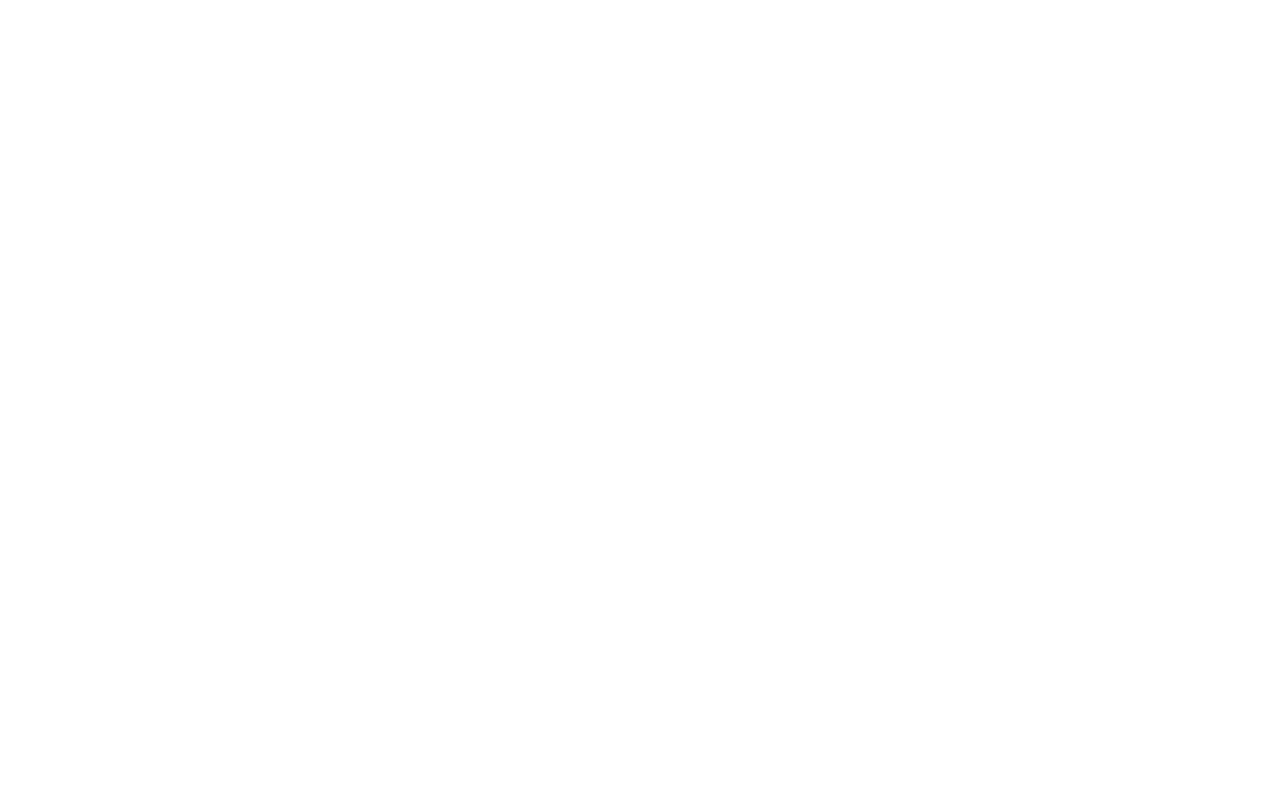
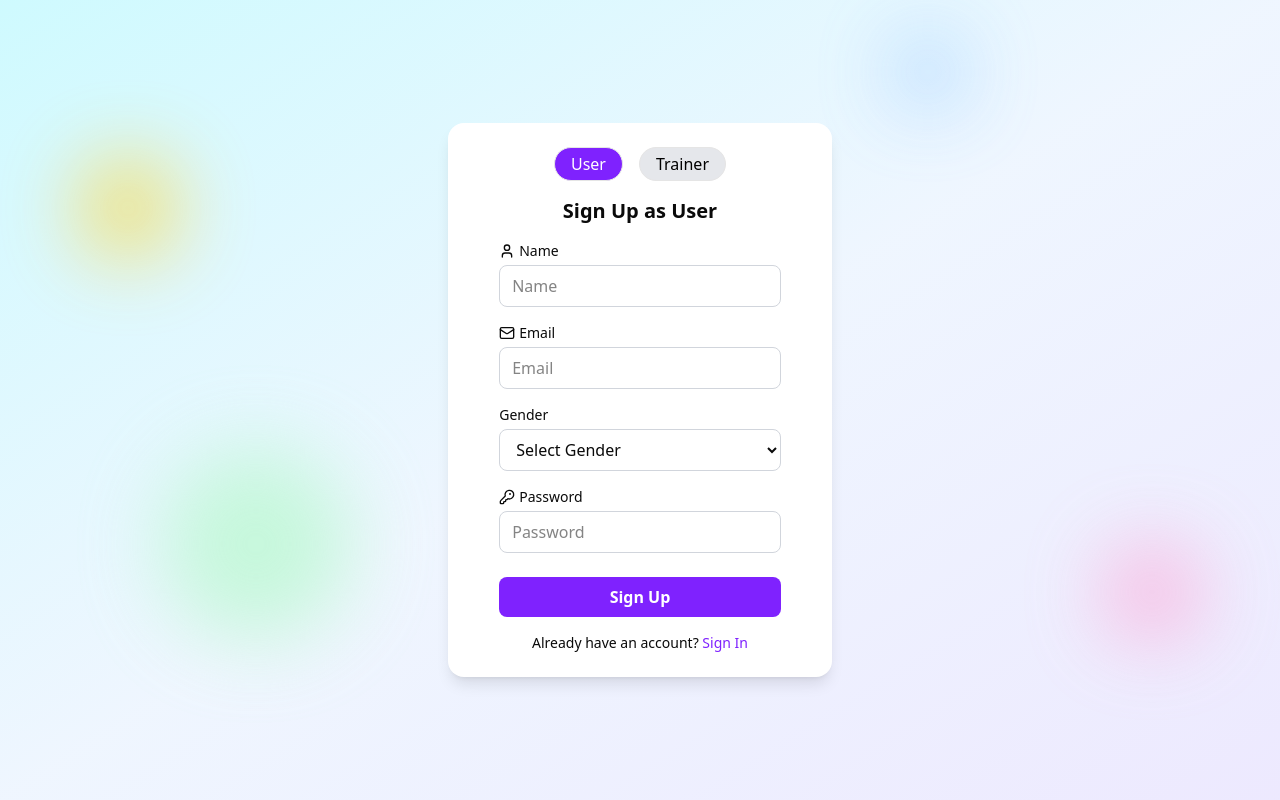
Before and after one commit to Praveenkumar02023/fit-connect, a React (Vite) app in the folder frontend/: page /signup/user in a window 1280 px wide. Before the commit this address had no page. Built offline with nearby package versions, Linux system fonts and the light colour scheme.

Commit message:
add Signin and Signup components for user and trainer

```diff
--- a/frontend/src/App.jsx
+++ b/frontend/src/App.jsx
@@ -1,19 +1,21 @@
-import React from 'react';
 import './App.css';
-import { BrowserRouter as Router, Routes, Route } from 'react-router-dom';
-
-import Home from './components/Home';
+import { BrowserRouter as Router, Routes, Route, Navigate } from 'react-router-dom';
 import Signin from './components/Signin';
 import Signup from './components/Signup';
- import Feed from './components/Feed';
+import Home from './components/Home';
+
 
 function App() {
   return (
     <Router>
       <Routes>
         <Route path="/" element={<Home />} />
-        <Route path="/signin" element={<Signin />} />
-        <Route path="/signup" element={<Signup />} />
+        <Route path="/signup/:role" element={<Signup />} />
+                <Route path="/signin/:role" element={<Signin />} />
+
+                {/* Redirects to default 'user' role */}
+                <Route path="/signup" element={<Navigate to="/signup/user" />} />
+                <Route path="/signin" element={<Navigate to="/signin/user" />} />
       </Routes>
     </Router>
   );
--- a/frontend/src/components/Signin.jsx
+++ b/frontend/src/components/Signin.jsx
@@ -1,22 +1,27 @@
 import React, { useRef } from 'react';
 import { Mail, KeyRoundIcon } from 'lucide-react';
-import { Link } from 'react-router-dom';
+import { Link, useParams, useNavigate } from 'react-router-dom';
 
 const Signin = () => {
   const emailRef = useRef(null);
   const passwordRef = useRef(null);
 
+  const { role } = useParams(); // Get 'user' or 'trainer' from URL
+  const navigate = useNavigate();
+
+  const currentRole = role === 'trainer' ? 'Trainer' : 'User'; // default to User
+
   const handleSignin = () => {
     const email = emailRef.current.value;
     const password = passwordRef.current.value;
+    console.log(`Role: ${currentRole}`);
     console.log('Email:', email);
     console.log('Password:', password);
-
   };
 
   return (
     <div className="relative h-screen w-screen flex items-center justify-center bg-gradient-to-br from-violet-100 via-cyan-50 to-blue-50">
-
+      {/* Animated Background */}
       <div className="h-full w-full absolute inset-0">
         <div className="absolute bottom-40 right-20 h-24 w-24 rounded-full bg-violet-300 blur-2xl animate-pulse"></div>
         <div className="absolute bottom-40 left-40 h-48 w-48 rounded-full bg-cyan-200 blur-2xl animate-pulse"></div>
@@ -24,12 +29,33 @@
         <div className="absolute top-40 left-20 h-24 w-24 rounded-full bg-blue-300 blur-2xl animate-pulse"></div>
       </div>
 
+      {/* Login Box */}
+      <div className="relative bg-white shadow-lg rounded-2xl w-[90%] max-w-sm flex flex-col items-center justify-start py-6 px-4 z-10">
+        {/* Role Toggle */}
+        <div className="flex justify-center mb-4 gap-4">
+          <button
+            onClick={() => navigate('/signin/user')}
+            className={`px-4 py-1 rounded-full border ${
+              currentRole === 'User' ? 'bg-violet-600 text-white' : 'bg-gray-200 text-black'
+            }`}
+          >
+            User
+          </button>
+          <button
+            onClick={() => navigate('/signin/trainer')}
+            className={`px-4 py-1 rounded-full border ${
+              currentRole === 'Trainer' ? 'bg-violet-600 text-white' : 'bg-gray-200 text-black'
+            }`}
+          >
+            Trainer
+          </button>
+        </div>
 
-      <div className="relative bg-white shadow-lg rounded-2xl h-60vh w-[25%] flex flex-col items-center justify-start py-6 px-4 z-10">
-        <h1 className="text-2xl font-semibold text-center w-full mb-4">
-          Sign In to your account
+        <h1 className="text-xl font-semibold text-center w-full mb-4">
+          Sign In as {currentRole}
         </h1>
 
+        {/* Email Input */}
         <div className="w-[80%] mb-4">
           <label className="text-sm flex items-center gap-1 mb-1">
             <Mail className="size-4" /> Email
@@ -42,6 +68,7 @@
           />
         </div>
 
+        {/* Password Input */}
         <div className="w-[80%] mb-4">
           <label className="text-sm flex items-center gap-1 mb-1">
             <KeyRoundIcon className="size-4" /> Password
@@ -54,6 +81,7 @@
           />
         </div>
 
+        {/* Sign In Button */}
         <button
           onClick={handleSignin}
           className="w-[80%] py-2 bg-violet-600 hover:bg-gray-800 text-white font-semibold rounded-md transition duration-300"
@@ -63,7 +91,7 @@
 
         <p className="text-sm mt-4">
           Don&apos;t have an account?{' '}
-          <Link to="/signup" className="text-violet-600 hover:underline">
+          <Link to="/signup/user" className="text-violet-600 hover:underline">
             Sign Up
           </Link>
         </p>
--- a/frontend/src/components/Signup.jsx
+++ b/frontend/src/components/Signup.jsx
@@ -1,23 +1,47 @@
 import React, { useRef } from 'react';
 import { KeyRoundIcon, Mail, User } from 'lucide-react';
-import { Link } from 'react-router-dom';
+import { Link, useParams, useNavigate } from 'react-router-dom';
 
 const Signup = () => {
   const nameRef = useRef(null);
   const emailRef = useRef(null);
   const passwordRef = useRef(null);
+  const genderRef = useRef(null);
+  const sessionPriceRef = useRef(null);
+  const monthPriceRef = useRef(null);
+
+  const { role } = useParams(); // reads role from URL like "user" or "trainer"
+  const navigate = useNavigate();
+
+  const currentRole = role === 'trainer' ? 'Trainer' : 'User'; // fallback to User
 
   const handleSignup = () => {
     const name = nameRef.current.value;
     const email = emailRef.current.value;
     const password = passwordRef.current.value;
-    console.log('Signup Info:', { name, email, password });
 
+    const data = {
+      name,
+      email,
+      password,
+      role,
+    };
+
+    if (currentRole === 'User') {
+      data.gender = genderRef.current.value;
+    }
+
+    if (currentRole === 'Trainer') {
+      data.pricingPerSession = sessionPriceRef.current.value;
+      data.pricingPerMonth = monthPriceRef.current.value;
+    }
+
+    console.log('Signup Info:', data);
   };
 
   return (
     <div className="relative h-screen w-screen flex items-center justify-center bg-gradient-to-br from-cyan-100 via-blue-50 to-violet-100">
-
+      {/* Background Blurs */}
       <div className="h-full w-full absolute inset-0">
         <div className="absolute bottom-40 right-20 h-24 w-24 rounded-full bg-pink-300 blur-2xl animate-pulse"></div>
         <div className="absolute bottom-40 left-40 h-48 w-48 rounded-full bg-green-200 blur-2xl animate-pulse"></div>
@@ -25,13 +49,33 @@
         <div className="absolute top-40 left-20 h-24 w-24 rounded-full bg-amber-300 blur-2xl animate-pulse"></div>
       </div>
 
+      {/* Signup Box */}
+      <div className="relative bg-white shadow-lg rounded-2xl w-[90%] max-w-sm flex flex-col items-center justify-start py-6 px-4 z-10">
+        {/* Role Toggle */}
+        <div className="flex justify-center mb-4 gap-4">
+          <button
+            onClick={() => navigate('/signup/user')}
+            className={`px-4 py-1 rounded-full border ${
+              currentRole === 'User' ? 'bg-violet-600 text-white' : 'bg-gray-200 text-black'
+            }`}
+          >
+            User
+          </button>
+          <button
+            onClick={() => navigate('/signup/trainer')}
+            className={`px-4 py-1 rounded-full border ${
+              currentRole === 'Trainer' ? 'bg-violet-600 text-white' : 'bg-gray-200 text-black'
+            }`}
+          >
+            Trainer
+          </button>
+        </div>
 
-      <div className="relative bg-white shadow-lg rounded-2xl h-55vh w-[25%] flex flex-col items-center justify-start py-6 px-4 z-10">
-        <h1 className="text-2xl font-semibold text-center w-full mb-4">
-          Create your account
+        <h1 className="text-xl font-semibold text-center w-full mb-4">
+          Sign Up as {currentRole}
         </h1>
 
-
+        {/* Name Input */}
         <div className="w-[80%] mb-4">
           <label className="text-sm flex items-center gap-1 mb-1">
             <User className="size-4" /> Name
@@ -44,7 +88,7 @@
           />
         </div>
 
-
+        {/* Email Input */}
         <div className="w-[80%] mb-4">
           <label className="text-sm flex items-center gap-1 mb-1">
             <Mail className="size-4" /> Email
@@ -57,7 +101,23 @@
           />
         </div>
 
+        {/* Gender for User only */}
+        {currentRole === 'User' && (
+          <div className="w-[80%] mb-4">
+            <label className="text-sm mb-1 block">Gender</label>
+            <select
+              ref={genderRef}
+              className="w-full px-3 py-2 rounded-md border border-gray-300 focus:outline-none focus:ring-2 focus:ring-violet-500"
+            >
+              <option value="">Select Gender</option>
+              <option value="Male">Male</option>
+              <option value="Female">Female</option>
+              <option value="Other">Other</option>
+            </select>
+          </div>
+        )}
 
+        {/* Password Input */}
         <div className="w-[80%] mb-4">
           <label className="text-sm flex items-center gap-1 mb-1">
             <KeyRoundIcon className="size-4" /> Password
@@ -70,7 +130,32 @@
           />
         </div>
 
-        {/* Button + Link */}
+        {/* Extra Fields for Trainer */}
+        {currentRole === 'Trainer' && (
+          <>
+            <div className="w-[80%] mb-4">
+              <label className="text-sm mb-1 block">Pricing Per Session (₹)</label>
+              <input
+                ref={sessionPriceRef}
+                type="number"
+                placeholder="e.g., 500"
+                className="w-full px-3 py-2 rounded-md border border-gray-300 focus:outline-none focus:ring-2 focus:ring-violet-500"
+              />
+            </div>
+
+            <div className="w-[80%] mb-4">
+              <label className="text-sm mb-1 block">Pricing Per Month (₹)</label>
+              <input
+                ref={monthPriceRef}
+                type="number"
+                placeholder="e.g., 5000"
+                className="w-full px-3 py-2 rounded-md border border-gray-300 focus:outline-none focus:ring-2 focus:ring-violet-500"
+              />
+            </div>
+          </>
+        )}
+
+        {/* Submit Button */}
         <button
           onClick={handleSignup}
           className="w-[80%] py-2 mt-2 bg-violet-600 hover:bg-gray-800 text-white font-semibold rounded-md transition duration-300"
@@ -78,9 +163,10 @@
           Sign Up
         </button>
 
+        {/* Redirect Link */}
         <p className="text-sm mt-4">
           Already have an account?{' '}
-          <Link to="/signin" className="text-violet-600 hover:underline">
+          <Link to="/signin/user" className="text-violet-600 hover:underline">
             Sign In
           </Link>
         </p>
```
